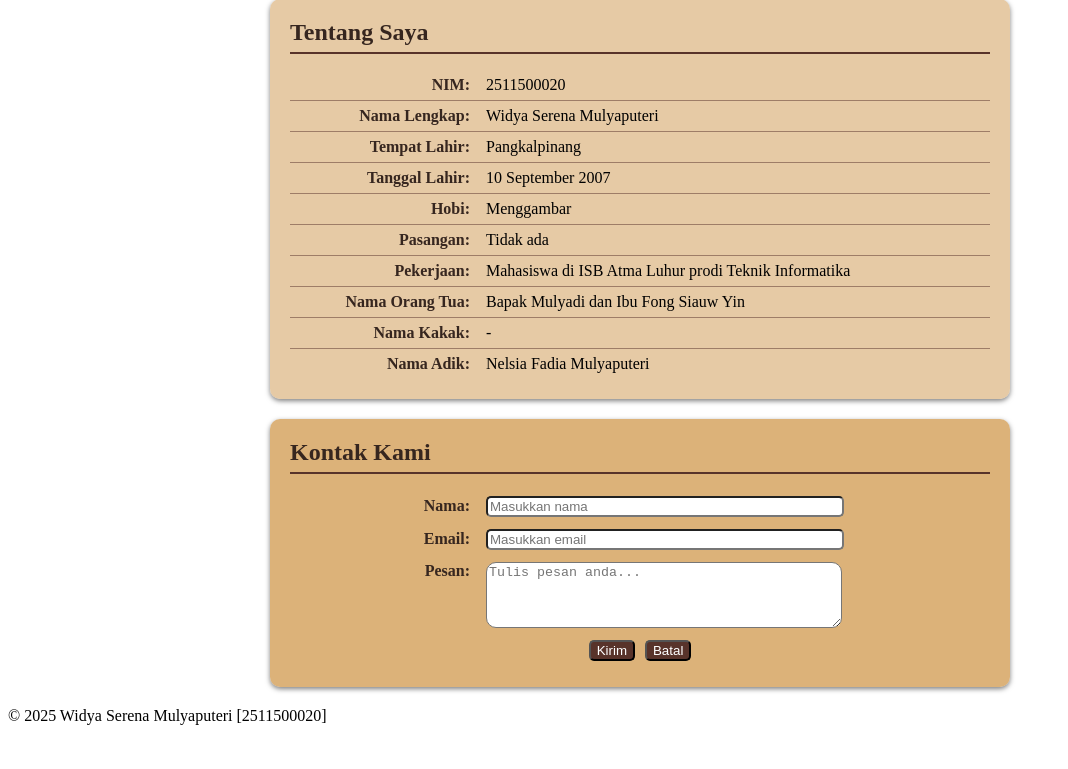
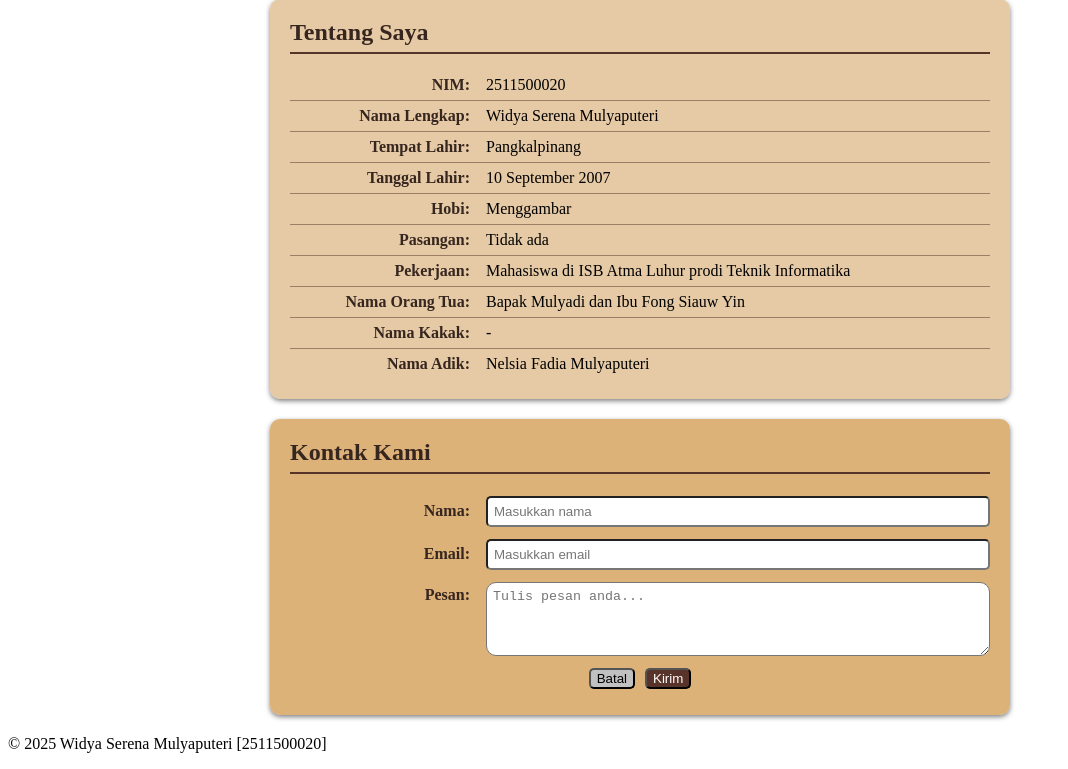
Before and after one commit to 2511500020-eng/2511500020-PWD-TI1A-2526_1, a PHP site: page /pertemuan-04/index.html in a window 1280 px wide. Shown: the part 241-1010 px from the top of the page, without its empty margins (0-1068 px from the left). Before the commit the page ends 982 px from the top, so only its background shows below. Run offline with PHP 8.4, Linux system fonts and the light colour scheme.

Commit message:
sesuaikan pertemuan 4

```diff
--- a/pertemuan-04/index.html
+++ b/pertemuan-04/index.html
@@ -62,8 +62,8 @@
                 </p>
 
                 <p>
+                    <button type="reset">Batal</button>
                     <button type="submit">Kirim</button>
-                    <button type="reset">Batal</button>
                 </p>
 
             </form>
--- a/pertemuan-04/style.css
+++ b/pertemuan-04/style.css
@@ -7,7 +7,8 @@
     box-shadow: 0 2px 5px rgba(0, 0, 0, 0.5);
 }
 
-#about h2 {
+#about h2,
+#contact h2 {
     color: rgb(54, 38, 31);
     border-bottom: 2px solid rgb(88, 51, 42);
     padding-bottom: 6px;
@@ -59,14 +60,6 @@
     box-shadow: 0 2px 5px rgba(0, 0, 0, 0.5);
 }
 
-#contact h2 {
-    color: rgb(54, 38, 31);
-    border-bottom: 2px solid rgb(88, 51, 42);
-    padding-bottom: 6px;
-    margin-top: 0;
-    margin-bottom: 16px;
-}
-
 #contact p {
     display: flex;
     align-items: baseline;
@@ -89,30 +82,39 @@
 }
 
 #contact input {
-    width: 350px;
+    width: 71%;
+    padding: 6px;
     border-radius: 5px;
 }
 
 #contact textarea {
-    width: 350px;
+    width: 71%;
+    padding: 6px;
     border-radius: 10px;
 }
 
-#contact button {
+#contact button[type="reset"] {
+    color: hsl(0, 0%, 0%);
+    background-color: rgb(194, 193, 193);
+    border-radius: 5px;
+    font-weight: 500;
+}
+
+#contact button[type="submit"] {
     color: hsl(0, 0%, 100%);
     background-color: rgb(88, 51, 42);
     border-radius: 5px;
     font-weight: 500;
 }
 
-#contact button[type="submit"]:hover {
+#contact button[type="reset"]:hover {
     box-shadow: 0 2px 5px rgba(0, 0, 0, 0.5);
-    background-color: rgb(178, 109, 69);
+    background-color: rgb(224, 224, 224);
     box-shadow: 0 2px 5px rgba(0, 0, 0, 0.5);
     transform: translateY(-1px);
 }
 
-#contact button[type="reset"]:hover {
+#contact button[type="submit"]:hover {
     box-shadow: 0 2px 5px rgba(0, 0, 0, 0.5);
     background-color: rgb(178, 109, 69);
     box-shadow: 0 2px 5px rgba(0, 0, 0, 0.5);
```
